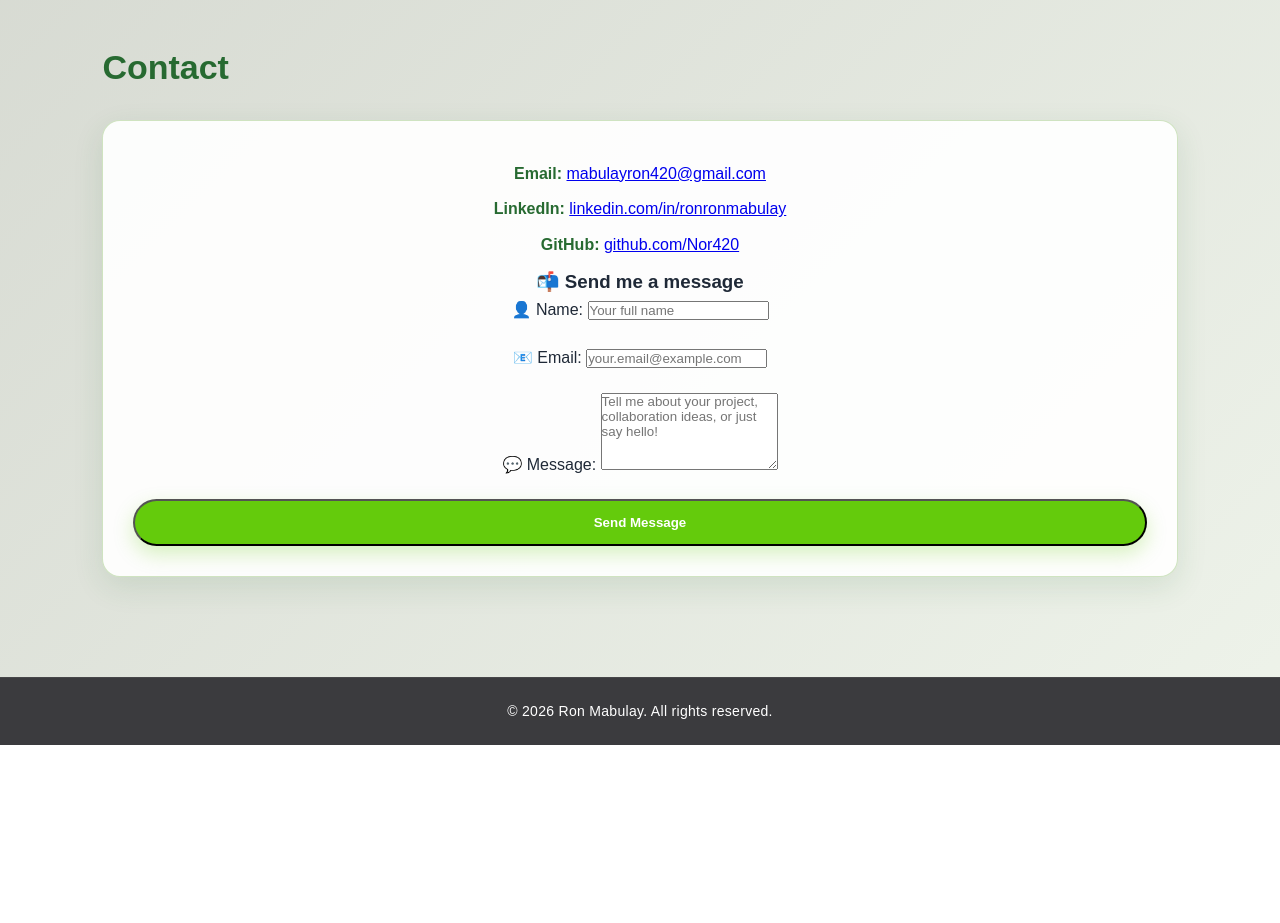
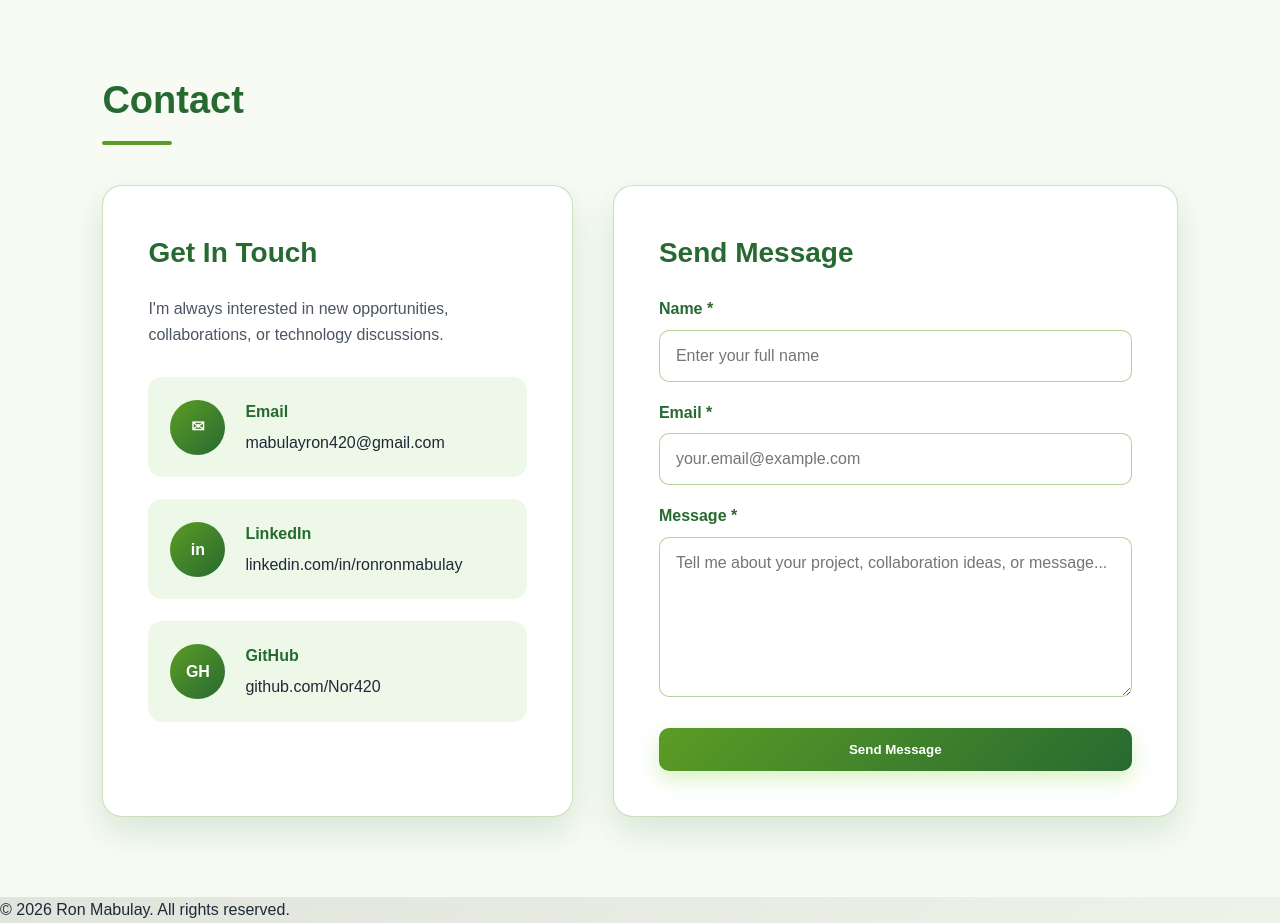
Before and after one commit to Nor420/personal-website, a plain HTML site: page index.html in a window 1280 px wide. Shown: the part 1660-2583 px from the top of the page. Before the commit the page ends 2405 px from the top, so only its background shows below. Drawn offline with Linux system fonts and the light colour scheme.

Commit message:
Fix contact section design

```diff
--- a/index.html
+++ b/index.html
@@ -109,50 +109,58 @@
   </div>
 </section>
 
-  <section id="contact">
+<section id="contact" class="contact-section">
   <h2>Contact</h2>
-  <div class="contact-box">
+  <div class="section-line"></div>
 
-    <p><strong>Email:</strong>
-      <a href="mailto:mabulayron420@gmail.com">
-        mabulayron420@gmail.com
-      </a>
-    </p>
+  <div class="contact-container">
+    <div class="contact-info">
+      <h3>Get In Touch</h3>
+      <p>I'm always interested in new opportunities, collaborations, or technology discussions.</p>
 
-    <p><strong>LinkedIn:</strong>
-      <a href="https://www.linkedin.com/in/ronronmabulay/" target="_blank">
-        linkedin.com/in/ronronmabulay
-      </a>
-    </p>
-
-    <p><strong>GitHub:</strong>
-      <a href="https://github.com/Nor420" target="_blank">
-        github.com/Nor420
-      </a>
-    </p>
-
-    <h3>📬 Send me a message</h3>
-    <form id="contactForm">
-      <div class="form-group">
-        <label for="name">👤 Name:</label>
-        <input type="text" id="name" name="name" placeholder="Your full name" required>
+      <div class="contact-item">
+        <div class="contact-icon">✉</div>
+        <div>
+          <h4>Email</h4>
+          <a href="mailto:mabulayron420@gmail.com">mabulayron420@gmail.com</a>
+        </div>
       </div>
 
-      <div class="form-group">
-        <label for="email">📧 Email:</label>
-        <input type="email" id="email" name="email" placeholder="your.email@example.com" required>
+      <div class="contact-item">
+        <div class="contact-icon">in</div>
+        <div>
+          <h4>LinkedIn</h4>
+          <a href="https://www.linkedin.com/in/ronronmabulay/" target="_blank">linkedin.com/in/ronronmabulay</a>
+        </div>
       </div>
 
-      <div class="form-group">
-        <label for="message">💬 Message:</label>
-        <textarea id="message" name="message" rows="5" placeholder="Tell me about your project, collaboration ideas, or just say hello!" required></textarea>
+      <div class="contact-item">
+        <div class="contact-icon">GH</div>
+        <div>
+          <h4>GitHub</h4>
+          <a href="https://github.com/Nor420" target="_blank">github.com/Nor420</a>
+        </div>
       </div>
+    </div>
 
-      <button type="submit" class="btn">Send Message</button>
-    </form>
+    <div class="contact-form">
+      <h3>Send Message</h3>
 
-    <div id="formMessage"></div>
+      <form id="contactForm">
+        <label for="name">Name *</label>
+        <input type="text" id="name" name="name" placeholder="Enter your full name" required>
 
+        <label for="email">Email *</label>
+        <input type="email" id="email" name="email" placeholder="your.email@example.com" required>
+
+        <label for="message">Message *</label>
+        <textarea id="message" name="message" rows="7" placeholder="Tell me about your project, collaboration ideas, or message..." required></textarea>
+
+        <button type="submit" class="btn">Send Message</button>
+      </form>
+
+      <div id="formMessage"></div>
+    </div>
   </div>
 </section>
 
--- a/styles.css
+++ b/styles.css
@@ -325,18 +325,36 @@
     grid-template-columns: 1fr;
   }
 }
-/* CONTACT FORM RESPONSIVE */
 /* CONTACT SECTION */
+.contact-section {
+  padding: 80px 8%;
+  background: #f7fbf4;
+}
+
+.contact-section h2 {
+  font-size: 38px;
+  color: var(--green-dark);
+  margin-bottom: 10px;
+}
+
+.section-line {
+  width: 70px;
+  height: 4px;
+  background: var(--green-main);
+  margin-bottom: 40px;
+  border-radius: 10px;
+}
+
 .contact-container {
   display: grid;
-  grid-template-columns: 1fr 1fr;
+  grid-template-columns: 1fr 1.2fr;
   gap: 40px;
   align-items: stretch;
 }
 
 .contact-info,
-.contact-form-container {
-  background: rgba(255, 255, 255, 0.92);
+.contact-form {
+  background: #ffffff;
   padding: 45px;
   border-radius: 20px;
   border: 1px solid rgba(139, 188, 104, 0.45);
@@ -344,21 +362,15 @@
 }
 
 .contact-info h3,
-#contactForm h3 {
+.contact-form h3 {
   color: var(--green-dark);
   font-size: 28px;
-  margin-bottom: 25px;
+  margin-bottom: 20px;
 }
 
 .contact-info p {
-  color: var(--text-dark);
+  color: var(--text-muted);
   margin-bottom: 30px;
-}
-
-.contact-details {
-  display: flex;
-  flex-direction: column;
-  gap: 24px;
 }
 
 .contact-item {
@@ -366,23 +378,26 @@
   align-items: center;
   gap: 20px;
   background: #eef8e9;
-  padding: 24px;
+  padding: 22px;
   border-radius: 14px;
+  margin-bottom: 22px;
 }
 
 .contact-icon {
-  width: 48px;
-  height: 48px;
-  background: var(--green-main);
-  color: var(--white);
+  width: 55px;
+  height: 55px;
+  background: linear-gradient(135deg, var(--green-main), var(--green-dark));
+  color: white;
   border-radius: 50%;
-  display: flex;
-  justify-content: center;
-  align-items: center;
+  display: grid;
+  place-items: center;
+  font-weight: bold;
+  flex-shrink: 0;
 }
 
-.contact-item strong {
+.contact-item h4 {
   color: var(--green-dark);
+  margin-bottom: 5px;
 }
 
 .contact-item a {
@@ -390,118 +405,60 @@
   text-decoration: none;
 }
 
-/* FORM */
-#contactForm {
-  display: flex;
-  flex-direction: column;
-  gap: 22px;
+.contact-item a:hover {
+  color: var(--green-main);
 }
 
-.form-field {
-  display: flex;
-  flex-direction: column;
-  gap: 8px;
+.contact-form label {
+  display: block;
+  margin: 18px 0 8px;
+  color: var(--green-dark);
+  font-weight: 700;
 }
 
-.form-field label {
-  color: var(--green-dark);
-  font-weight: 700;
-  font-size: 15px;
-}
-
-.form-field input,
-.form-field textarea {
+.contact-form input,
+.contact-form textarea {
   width: 100%;
-  padding: 18px 20px;
+  padding: 16px;
   border: 1px solid rgba(91, 156, 37, 0.45);
   border-radius: 10px;
-  background: var(--white);
+  background: white;
   color: var(--text-dark);
   font-size: 16px;
   outline: none;
-  box-sizing: border-box;
 }
 
-.form-field input {
-  height: 58px;
-}
-
-.form-field textarea {
-  height: 150px;
-  min-height: 150px;
-  max-height: 150px;
-  resize: none;
-  overflow-y: auto;
-  line-height: 1.5;
-}
-
-.form-field input:focus,
-.form-field textarea:focus {
+.contact-form input:focus,
+.contact-form textarea:focus {
   border-color: var(--green-main);
   box-shadow: 0 0 0 3px rgba(91, 156, 37, 0.15);
 }
 
-.form-field input::placeholder,
-.form-field textarea::placeholder {
-  color: var(--text-muted);
-  opacity: 0.8;
+.contact-form textarea {
+  resize: vertical;
 }
 
-/* BUTTON */
-.submit-btn {
+.contact-form .btn {
   width: 100%;
-  padding: 18px 24px;
+  margin-top: 24px;
   border: none;
   border-radius: 10px;
   background: linear-gradient(135deg, var(--green-main), var(--green-dark));
-  color: var(--white);
-  font-size: 17px;
-  font-weight: 700;
+  color: white;
   cursor: pointer;
-  display: flex;
-  justify-content: center;
-  align-items: center;
-  gap: 12px;
 }
 
-.submit-btn:hover {
+.contact-form .btn:hover {
   background: linear-gradient(135deg, var(--green-dark), var(--green-main));
 }
 
-.send-icon {
-  fill: currentColor;
-}
-
-/* MOBILE */
-@media (max-width: 800px) {
+@media (max-width: 900px) {
   .contact-container {
     grid-template-columns: 1fr;
   }
 
   .contact-info,
-  .contact-form-container {
-    padding: 28px;
+  .contact-form {
+    padding: 30px;
   }
 }
-/* FOOTER */
-footer {
-  background: var(--dark-gray);
-
-  color: var(--white);
-
-  text-align: center;
-
-  padding: 22px;
-
-  margin-top: 50px;
-
-  border-top: 1px solid rgba(255, 255, 255, 0.06);
-}
-
-footer p {
-  color: var(--white);
-
-  font-size: 14px;
-
-  letter-spacing: 0.3px;
-}
--- a/styles_backup.css
+++ /dev/null
@@ -1,214 +0,0 @@
-/* styles.css */
-:root {
-  --green-bright: #64CB0C;
-  --dark-gray: #3B3B3E;
-  --light-gray: #C5C7C0;
-  --soft-gray: #9FA5A0;
-  --muted-green: #6E7363;
-  --green-light: #8BBC68;
-  --green-main: #5B9C25;
-  --green-dark: #276A31;
-  --green-fresh: #8CBA44;
-  --white: #ffffff;
-  --text-dark: #1f2937;
-  --text-muted: #4b5563;
-}
-
-* {
-  margin: 0;
-  padding: 0;
-  box-sizing: border-box;
-  font-family: Arial, sans-serif;
-}
-
-html {
-  scroll-behavior: smooth;
-}
-
-body {
-  background: linear-gradient(135deg, var(--light-gray), #eef3ea);
-  color: var(--text-dark);
-  line-height: 1.6;
-}
-
-/* HEADER */
-header {
-  background: rgba(39, 106, 49, 0.97);
-  color: var(--white);
-  padding: 20px 10%;
-  display: flex;
-  justify-content: space-between;
-  align-items: center;
-  position: sticky;
-  top: 0;
-  z-index: 100;
-  box-shadow: 0 8px 25px rgba(0, 0, 0, 0.15);
-}
-
-header h1 {
-  font-size: 28px;
-  letter-spacing: 1px;
-  color: var(--white);
-}
-
-nav a {
-  color: var(--white);
-  text-decoration: none;
-  margin-left: 25px;
-  font-weight: 600;
-  transition: 0.3s;
-}
-
-nav a:hover {
-  color: var(--green-bright);
-}
-
-/* HERO */
-.hero {
-  min-height: 75vh;
-  padding: 100px 10%;
-  background:
-    linear-gradient(rgba(39, 106, 49, 0.9), rgba(59, 59, 62, 0.92)),
-    radial-gradient(circle at top right, var(--green-bright), transparent 35%);
-  color: var(--white);
-  text-align: center;
-  display: flex;
-  flex-direction: column;
-  justify-content: center;
-}
-
-.hero h2 {
-  font-size: 52px;
-  margin-bottom: 15px;
-  color: var(--white);
-}
-
-.hero p {
-  max-width: 700px;
-  margin: 0 auto 30px;
-  font-size: 20px;
-  color: #f3f4f6;
-}
-
-/* BUTTON */
-.btn {
-  display: inline-block;
-  background: var(--green-bright);
-  padding: 14px 28px;
-  text-decoration: none;
-  color: #ffffff;
-  border-radius: 30px;
-  font-weight: bold;
-  transition: 0.3s;
-  box-shadow: 0 8px 20px rgba(100, 203, 12, 0.25);
-}
-
-.btn:hover {
-  background: var(--green-fresh);
-  color: #ffffff;
-  transform: translateY(-3px);
-}
-
-/* SECTIONS */
-section {
-  padding: 80px 10%;
-}
-
-section h2 {
-  margin-bottom: 25px;
-  font-size: 34px;
-  color: var(--green-dark);
-}
-
-/* ABOUT AND CONTACT */
-.about,
-.contact-box {
-  background: rgba(255, 255, 255, 0.92);
-  padding: 30px;
-  border-radius: 18px;
-  box-shadow: 0 10px 30px rgba(39, 106, 49, 0.12);
-  border: 1px solid rgba(139, 188, 104, 0.4);
-  color: var(--text-dark);
-}
-
-.about p,
-.contact-box p {
-  color: var(--text-dark);
-}
-
-/* GRID */
-.grid {
-  display: grid;
-  grid-template-columns: repeat(auto-fit, minmax(250px, 1fr));
-  gap: 24px;
-}
-
-/* CARD */
-.card {
-  background: #ffffff;
-  padding: 30px;
-  border-radius: 18px;
-  border-left: 6px solid var(--green-main);
-  box-shadow: 0 10px 30px rgba(39, 106, 49, 0.12);
-  transition: 0.3s;
-  color: var(--text-dark);
-}
-
-.card:hover {
-  transform: translateY(-8px);
-  box-shadow: 0 18px 40px rgba(39, 106, 49, 0.22);
-}
-
-.card h3 {
-  color: var(--green-dark);
-  margin-bottom: 10px;
-}
-
-.card p {
-  color: var(--text-muted);
-}
-
-/* CONTACT */
-.contact-box {
-  text-align: center;
-}
-
-.contact-box p {
-  margin: 10px 0;
-}
-
-.contact-box strong {
-  color: var(--green-dark);
-}
-
-/* FOOTER */
-footer {
-  background: var(--dark-gray);
-  color: var(--white);
-  text-align: center;
-  padding: 20px;
-}
-
-footer p {
-  color: var(--white);
-}
-
-/* MOBILE */
-@media (max-width: 768px) {
-  header {
-    flex-direction: column;
-    gap: 15px;
-  }
-
-  nav a {
-    margin: 0 10px;
-  }
-
-  .hero h2 {
-    font-size: 38px;
-  }
-
-  .hero p {
-    font-size: 17px;
-  }
-}
```
